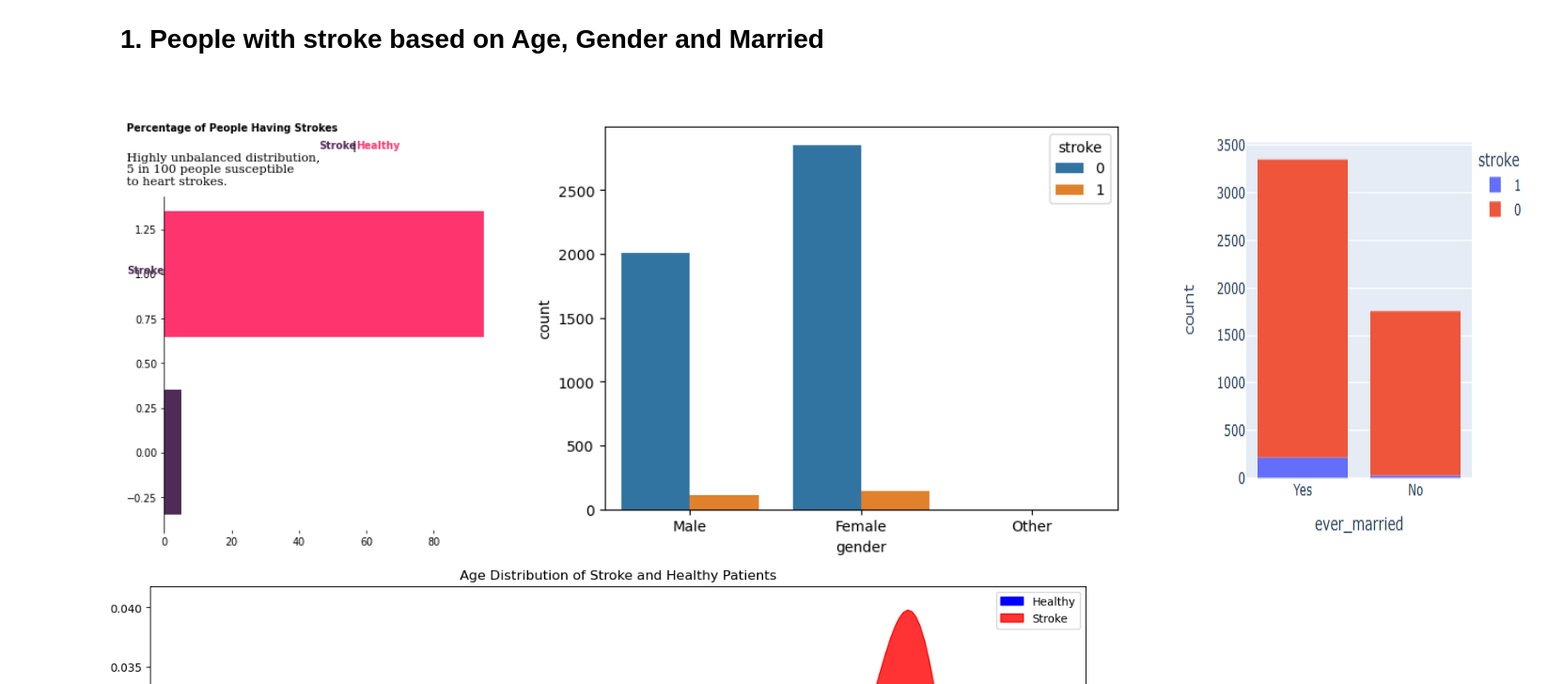
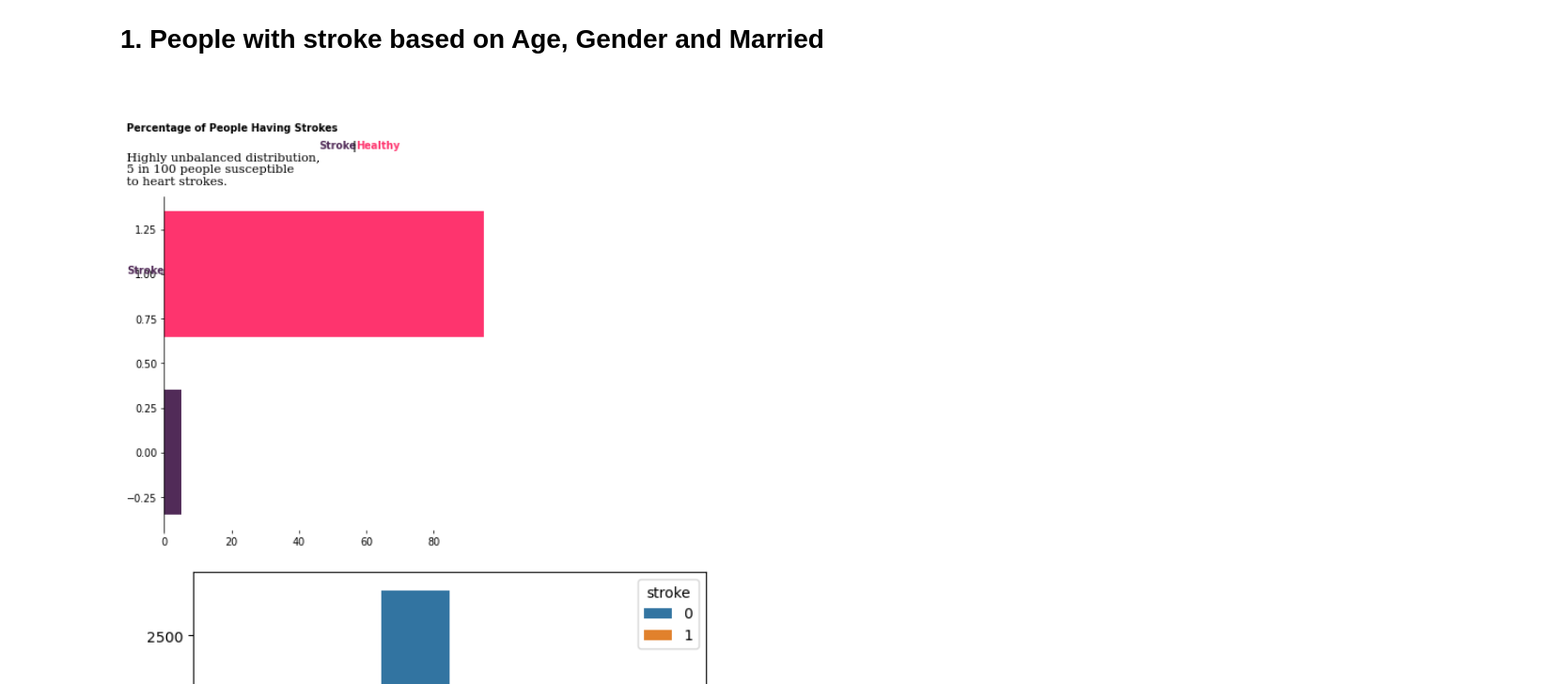
Before and after one commit to ducmanh270603/Final_project, a plain HTML site: page index.html in a window 1280 px wide. Shown: the part 2280-3008 px from the top of the page at 94% size, 1663 px wide, since content can reach past the window. Drawn offline with nearby package versions, Linux system fonts and the light colour scheme.

Commit message:
Update index.html

```diff
--- a/index.html
+++ b/index.html
@@ -99,7 +99,7 @@
                     </div>
                     <h2 class="section-heading">Analysis</h2>
                     <h3 style="font-size: 28px; margin-top: 36px; margin-bottom: 64px">1. People with stroke based on Age, Gender and Married</h3>
-                    <div style="display: flex; justify-content: space-between;">
+                    <div style="display: flex; justify-content: space-between; flex-wrap:wrap">
                         <img src="./assets/img/PercentPPLHavingStroke.png" alt="">
                         <img src="./assets/img/GenderAndStroke.png" alt="">
                         <img src="./assets/img/MarriedAndStroke.png" alt="">
```
